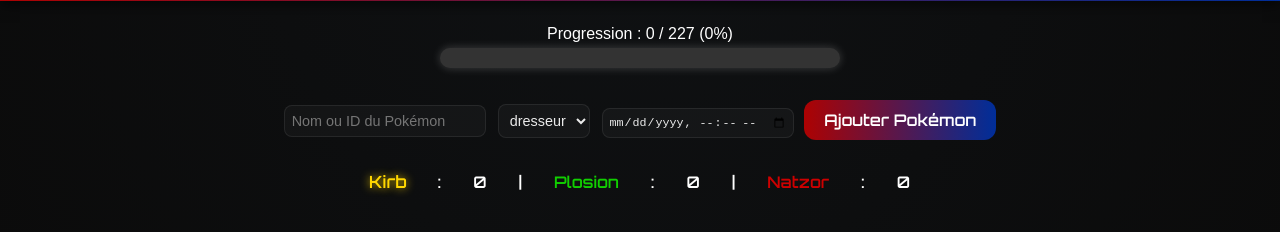
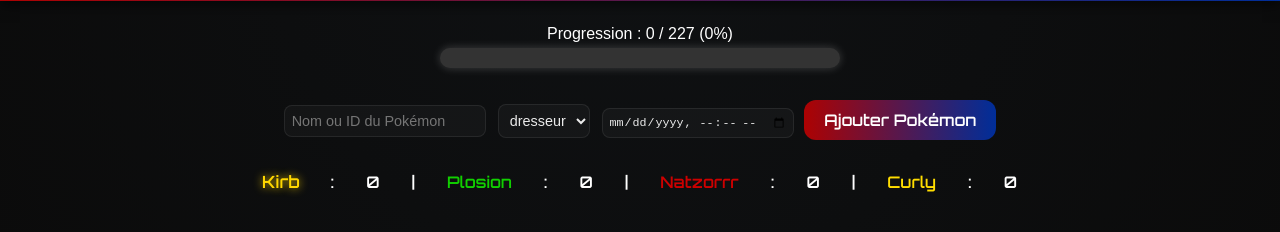
Before and after one commit to sanjithsahiram-ux/pokedex-shiny, a plain HTML site: page index.html in a window 1280 px wide. Both pictures are taken after a click on the element "Kirb". Shown: the part 86-318 px from the top of the page. Drawn offline with Linux system fonts and the light colour scheme; no server answers.

Commit message:
Amélioration de la carte Pokémon

```diff
--- a/index.html
+++ b/index.html
@@ -36,7 +36,8 @@
         <option value="">dresseur</option>
         <option value="Kirb">Kirb</option>
         <option value="Plosion">Plosion</option>
-        <option value="Natzor">Natzor</option>
+        <option value="Natzor">Natzorrr</option>
+        <option value="Curly">Curly</option>
       </select>
       <input type="datetime-local" id="capture-time">
       <button id="add-btn">Ajouter Pokémon</button>
@@ -46,7 +47,8 @@
     <div id="trainer-stats">
       <span id="kirb-name">Kirb</span> : <span id="kirb-count">0</span> |
       <span id="plosion-name">Plosion</span> : <span id="plosion-count">0</span> |
-      <span id="natzor-name">Natzor</span> : <span id="natzor-count">0</span>
+      <span id="natzor-name">Natzorrr</span> : <span id="natzor-count">0</span> |
+      <span id="curly-name">Curly</span> : <span id="curly-count">0</span>
     </div>
 
     <!-- Grille Pokédex -->
--- a/script.js
+++ b/script.js
@@ -72,9 +72,11 @@ const captureTimeInput = document.getElementById("capture-time");
 const kirbNameEl = document.getElementById("kirb-name");
 const plosionNameEl = document.getElementById("plosion-name");
 const natzorNameEl = document.getElementById("natzor-name");
+const curlyNameEl = document.getElementById("curly-name");
 const kirbCount = document.getElementById("kirb-count");
 const plosionCount = document.getElementById("plosion-count");
 const natzorCount = document.getElementById("natzor-count");
+const curlyCount = document.getElementById("curly-count");
 
 const shinySound = new Audio("sounds/shiny.mp3");
 let filteredTrainer = null;
@@ -133,18 +135,21 @@ function updateTrainerStats(data) {
   const kirbCaught = new Set();
   const plosionCaught = new Set();
   const natzorCaught = new Set();
+  const curlyCaught = new Set();
 
   Object.values(data).forEach(pokemon => {
     if (pokemon.caughtBy) {
       if (pokemon.caughtBy.Kirb) kirbCaught.add(pokemon.id);
       if (pokemon.caughtBy.Plosion) plosionCaught.add(pokemon.id);
       if (pokemon.caughtBy.Natzor) natzorCaught.add(pokemon.id);
+      if (pokemon.caughtBy.Curly) curlyCaught.add(pokemon.id);
     }
   });
 
   kirbCount.textContent = kirbCaught.size;
   plosionCount.textContent = plosionCaught.size;
   natzorCount.textContent = natzorCaught.size;
+  curlyCount.textContent = curlyCaught.size;
 }
 
 // === Barre de progression ===
@@ -298,17 +303,21 @@ if (addBtn) addBtn.addEventListener("click", addShinyPokemon);
 
 // === Filtrage par dresseur ===
 function applyActiveTrainerClass() {
-  [kirbNameEl, plosionNameEl, natzorNameEl].forEach(el => el?.classList.remove("active-trainer"));
+  [kirbNameEl, plosionNameEl, natzorNameEl, curlyNameEl].forEach(el => el?.classList.remove("active-trainer"));
   if (!filteredTrainer) return;
-  const map = { Kirb: kirbNameEl, Plosion: plosionNameEl, Natzor: natzorNameEl };
+  const map = { Kirb: kirbNameEl, Plosion: plosionNameEl, Natzor: natzorNameEl, Curly: curlyNameEl };
   map[filteredTrainer]?.classList.add("active-trainer");
 }
 
-[kirbNameEl, plosionNameEl, natzorNameEl].forEach(el => {
+[kirbNameEl, plosionNameEl, natzorNameEl, curlyNameEl].forEach(el => {
   if (!el) return;
   el.style.cursor = "pointer";
   el.addEventListener("click", () => {
-    const trainer = el.id === "kirb-name" ? "Kirb" : el.id === "plosion-name" ? "Plosion" : "Natzor";
+    const trainer =
+      el.id === "kirb-name" ? "Kirb" :
+      el.id === "plosion-name" ? "Plosion" :
+      el.id === "natzor-name" ? "Natzor" :
+      "Curly"; // 🆕 Ajout du 4e dresseur
     filteredTrainer = filteredTrainer === trainer ? null : trainer;
     renderPokedex(lastData);
     applyActiveTrainerClass();
--- a/style.css
+++ b/style.css
@@ -379,6 +379,7 @@ header h1 {
 #trainer-stats span#kirb-name { color: #0055ff; cursor: pointer; }
 #trainer-stats span#plosion-name { color: #11cf00; cursor: pointer; }
 #trainer-stats span#natzor-name { color: #cd0000; cursor: pointer; }
+#trainer-stats span#curly-name { color: #ffdd00; cursor: pointer; }
 #trainer-stats span.active-trainer {
   color: #ffd700 !important;
   text-shadow: 0 0 8px rgba(255,215,0,0.9);
```
